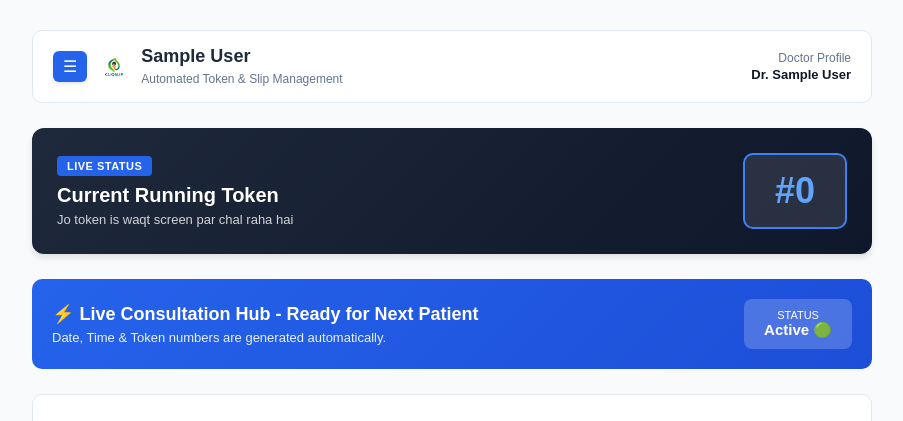
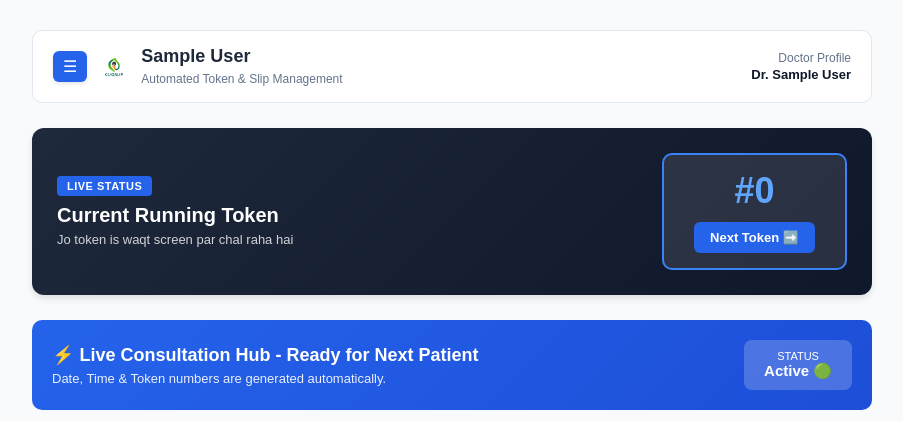
Before and after one commit to memonsehram-coder/clipslip-clinic-management, a Flask app: page /dashboard in a window 1280 px wide. Shown: the top 421 px of the page, without its empty margins (188-1091 px from the left). Run offline with Flask 3, Linux system fonts and the light colour scheme; the visitor is signed in with stand-in values (Sample User, id 1); data that the repository does not hold is empty.

Commit message:
update file

```diff
--- a/app.py
+++ b/app.py
@@ -309,6 +309,21 @@ def api_current_token():
     if not email:
         return {'ok': False}, 401
     return {'ok': True, 'current_token': read_current_token(email)}
+
+
+# Dashboard ka "Next Token" button (jab tak ESP32 button connect nahi hota, test ke liye)
+@app.route('/manual-next-token', methods=['POST'])
+def manual_next_token():
+    if not session.get('is_logged_in'):
+        return {'ok': False}, 401
+    email = session.get('doctor_email')
+    new_token = read_current_token(email) + 1
+    supabase.table('queue_status').upsert({
+        'doctor_email': email,
+        'current_token': new_token,
+        'date': today_pkt()
+    }).execute()
+    return {'ok': True, 'current_token': new_token}
 
 
 # ------------------------------------------------------------------
--- a/templates/dashboard.html
+++ b/templates/dashboard.html
@@ -49,7 +49,7 @@
             </div>
         </div>
 
-        <!-- LIVE TOKEN DISPLAY BANNER (NEW ADDED) -->
+        <!-- LIVE TOKEN DISPLAY BANNER -->
         <div style="margin-bottom: 25px;">
             <div style="background: linear-gradient(135deg, #1e293b, #0f172a); color: white; padding: 25px; border-radius: 12px; display: flex; justify-content: space-between; align-items: center; box-shadow: 0 4px 6px rgba(0,0,0,0.1);">
                 <div>
@@ -59,6 +59,8 @@
                 </div>
                 <div style="background: rgba(255,255,255,0.1); border: 2px solid #3b82f6; padding: 15px 30px; border-radius: 10px; text-align: center;">
                     <span style="font-size: 36px; font-weight: bold; color: #60a5fa;" id="live-token-number">#{{ current_token | default('0') }}</span>
+                    <!-- Next Token button (ESP32 button connect hone tak test ke liye) -->
+                    <button type="button" onclick="nextToken()" style="display: block; width: 100%; margin-top: 10px; background: #2563eb; color: white; border: none; padding: 8px 16px; border-radius: 6px; font-size: 13px; font-weight: 600; cursor: pointer;">Next Token ➡️</button>
                 </div>
             </div>
         </div>
@@ -168,5 +170,26 @@
         }
         e.target.value = val;
     });
+
+    // Live running token: har 2 second baad server se naya number lo
+    async function refreshToken() {
+        try {
+            const r = await fetch('/api/current-token');
+            const d = await r.json();
+            if (d.ok) {
+                document.getElementById('live-token-number').innerText = '#' + d.current_token;
+            }
+        } catch (e) {}
+    }
+
+    // Next Token button (jab tak ESP32 button connect nahi hota)
+    async function nextToken() {
+        try {
+            await fetch('/manual-next-token', { method: 'POST' });
+        } catch (e) {}
+        refreshToken();
+    }
+
+    setInterval(refreshToken, 2000);
 </script>
 {% endblock %}
```
Also changed, not shown: templates/settings.html (+11 -1 lines).
